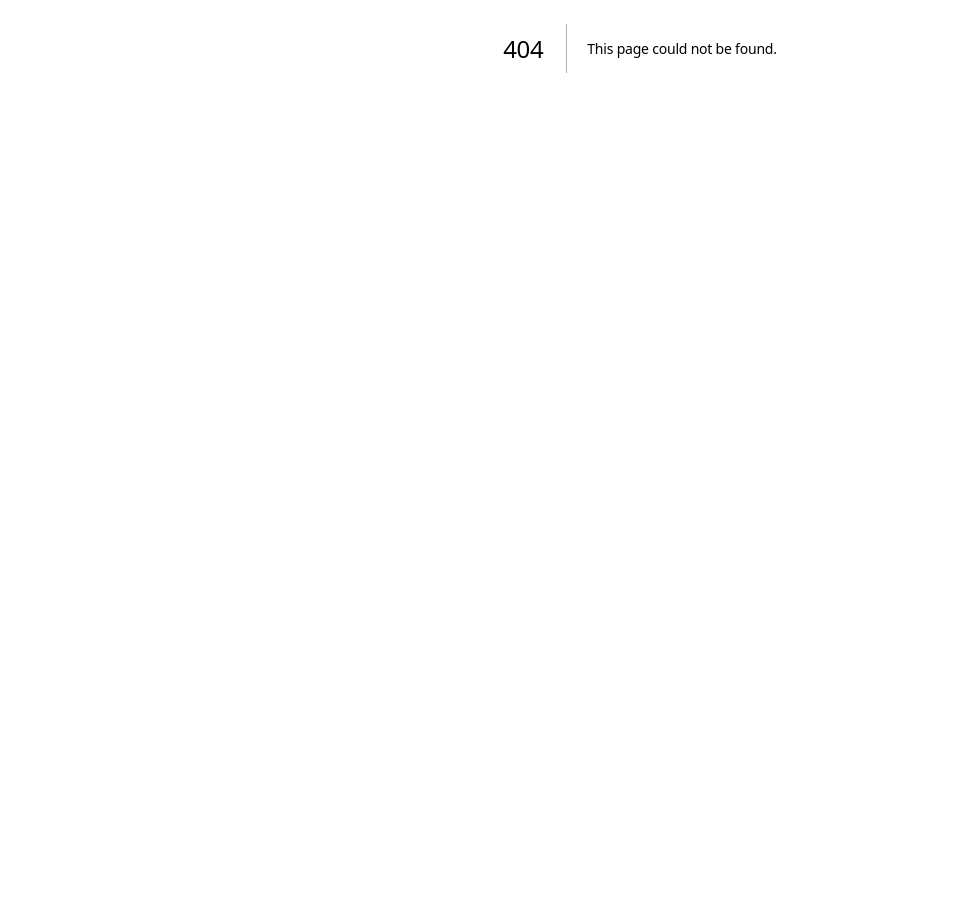
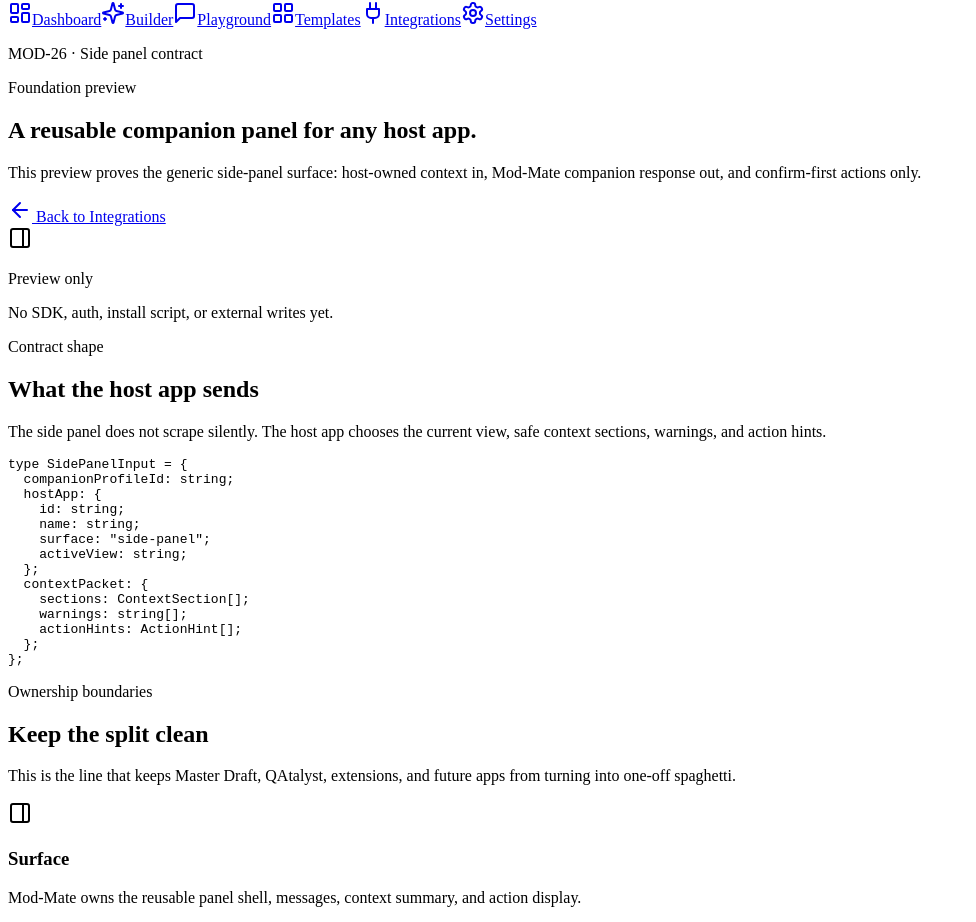
Before and after one commit to KingCarni/Mod-Mate, a Next.js app: page /SidePanelPreview in a window 1280 px wide. Before the commit this address had no page. Shown: the part 352-1274 px from the top of the page, without its empty margins (0-976 px from the left). Before the commit the page ends 800 px from the top, so only its background shows below. Built offline with nearby package versions, Linux system fonts and the light colour scheme.

Commit message:
Add side panel preview page

```diff
--- /dev/null
+++ b/src/pages/SidePanelPreview.tsx
@@ -0,0 +1,184 @@
+"use client";
+
+import React from "react";
+import { ArrowLeft, CheckCircle2, Code2, PanelRight, ShieldCheck } from "lucide-react";
+import { Link } from "@/components/compat/Router";
+import AppShell from "@/components/layout/AppShell";
+import ModMateSidePanel from "@/components/mate/ModMateSidePanel";
+import SectionCard from "@/components/mate/SectionCard";
+
+const contextSections = [
+  {
+    id: "selected-text",
+    label: "Selected text",
+    detail: "The host app decides what selected text or current record is safe to send.",
+  },
+  {
+    id: "memory",
+    label: "Memory sections",
+    detail: "Project notes, rules, active objects, and workflow state arrive as structured sections.",
+  },
+  {
+    id: "warnings",
+    label: "Warnings",
+    detail: "Potential missing context, risky claims, or stale data can be flagged before answering.",
+  },
+];
+
+const messages = [
+  {
+    id: "user-1",
+    role: "user" as const,
+    content: "Can you review this selected section and tell me what risks or continuity issues I should check?",
+  },
+  {
+    id: "assistant-1",
+    role: "assistant" as const,
+    content:
+      "I can review it against the host-provided context. I see three loaded memory sections and two confirm-first action hints. I would flag missing setup, unclear ownership, and any rule conflicts before suggesting edits.",
+  },
+];
+
+const actionHints = [
+  {
+    id: "suggest-rewrite",
+    label: "Suggest rewrite",
+    description: "Return a proposed edit for the host app to preview before applying.",
+    requiresConfirmation: true,
+  },
+  {
+    id: "save-note",
+    label: "Save note to project memory",
+    description: "Prepare a memory update that the host app must confirm first.",
+    requiresConfirmation: true,
+  },
+];
+
+const panelContract = `type SidePanelInput = {
+  companionProfileId: string;
+  hostApp: {
+    id: string;
+    name: string;
+    surface: "side-panel";
+    activeView: string;
+  };
+  contextPacket: {
+    sections: ContextSection[];
+    warnings: string[];
+    actionHints: ActionHint[];
+  };
+};`;
+
+const SidePanelPreview = () => {
+  return (
+    <AppShell>
+      <div data-testid="side-panel-preview-page" className="space-y-8">
+        <section className="surface-card overflow-hidden relative p-7 md:p-9 grain">
+          <div className="absolute -right-16 -top-20 h-64 w-64 rounded-full bg-accent-sage/20 blur-3xl" />
+          <div className="relative z-10 flex flex-col lg:flex-row lg:items-end lg:justify-between gap-6">
+            <div>
+              <div className="flex flex-wrap items-center gap-2">
+                <p className="eyebrow">MOD-26 · Side panel contract</p>
+                <span className="rounded-full border border-accent-sage/40 bg-accent-sage/10 px-3 py-1 text-xs font-medium">
+                  Foundation preview
+                </span>
+              </div>
+              <h1 className="font-heading text-3xl md:text-5xl font-medium tracking-tight mt-3 max-w-4xl">
+                A reusable companion panel for any host app.
+              </h1>
+              <p className="text-sm md:text-base text-muted-foreground mt-4 max-w-2xl leading-relaxed">
+                This preview proves the generic side-panel surface: host-owned context in, Mod-Mate companion response out, and confirm-first actions only.
+              </p>
+              <Link
+                to="/integrations"
+                className="mt-5 inline-flex items-center gap-2 rounded-full border border-border bg-white px-4 py-2 text-sm font-medium hover:bg-muted dark:bg-card"
+              >
+                <ArrowLeft className="h-4 w-4" /> Back to Integrations
+              </Link>
+            </div>
+            <div className="rounded-3xl border border-border bg-white/70 p-5 dark:bg-card max-w-sm">
+              <div className="flex items-center gap-3">
+                <div className="h-11 w-11 rounded-2xl bg-primary text-primary-foreground flex items-center justify-center">
+                  <PanelRight className="h-5 w-5" />
+                </div>
+                <div>
+                  <p className="font-heading text-lg font-medium">Preview only</p>
+                  <p className="text-xs text-muted-foreground mt-0.5">No SDK, auth, install script, or external writes yet.</p>
+                </div>
+              </div>
+            </div>
+          </div>
+        </section>
+
+        <div className="grid grid-cols-1 xl:grid-cols-[1fr,420px] gap-6 items-start">
+          <div className="space-y-6">
+            <SectionCard
+              eyebrow="Contract shape"
+              title="What the host app sends"
+              description="The side panel does not scrape silently. The host app chooses the current view, safe context sections, warnings, and action hints."
+              testId="side-panel-contract"
+            >
+              <div className="rounded-2xl bg-primary text-primary-foreground p-5 overflow-auto">
+                <pre className="text-xs leading-relaxed mono whitespace-pre-wrap">{panelContract}</pre>
+              </div>
+            </SectionCard>
+
+            <SectionCard
+              eyebrow="Ownership boundaries"
+              title="Keep the split clean"
+              description="This is the line that keeps Master Draft, QAtalyst, extensions, and future apps from turning into one-off spaghetti."
+              testId="side-panel-boundaries"
+            >
+              <div className="grid grid-cols-1 md:grid-cols-3 gap-4">
+                <BoundaryCard
+                  icon={<PanelRight className="h-4 w-4" />}
+                  title="Surface"
+                  body="Mod-Mate owns the reusable panel shell, messages, context summary, and action display."
+                />
+                <BoundaryCard
+                  icon={<Code2 className="h-4 w-4" />}
+                  title="Context"
+                  body="Host apps own their data and explicitly decide what context packet to send."
+                />
+                <BoundaryCard
+                  icon={<ShieldCheck className="h-4 w-4" />}
+                  title="Actions"
+                  body="Write-like actions are hints until the user confirms inside the host app."
+                />
+              </div>
+            </SectionCard>
+          </div>
+
+          <ModMateSidePanel
+            companion={{
+              name: "Workflow Companion",
+              category: "Generic host app assistant",
+              status: "Preview",
+            }}
+            hostApp={{
+              name: "Example Host App",
+              surface: "side-panel",
+              activeView: "Selected workflow section",
+            }}
+            contextSections={contextSections}
+            messages={messages}
+            actionHints={actionHints}
+          />
+        </div>
+      </div>
+    </AppShell>
+  );
+};
+
+const BoundaryCard = ({ icon, title, body }: { icon: React.ReactNode; title: string; body: string }) => (
+  <article className="rounded-2xl border border-border bg-muted/35 p-5">
+    <div className="h-10 w-10 rounded-xl bg-primary/10 text-primary flex items-center justify-center">{icon}</div>
+    <h3 className="font-heading text-lg font-medium mt-4">{title}</h3>
+    <p className="text-sm text-muted-foreground mt-2 leading-relaxed">{body}</p>
+    <div className="mt-4 inline-flex items-center gap-1.5 text-xs text-muted-foreground">
+      <CheckCircle2 className="h-3.5 w-3.5 text-accent-sage" /> MOD-26 scope
+    </div>
+  </article>
+);
+
+export default SidePanelPreview;
```
